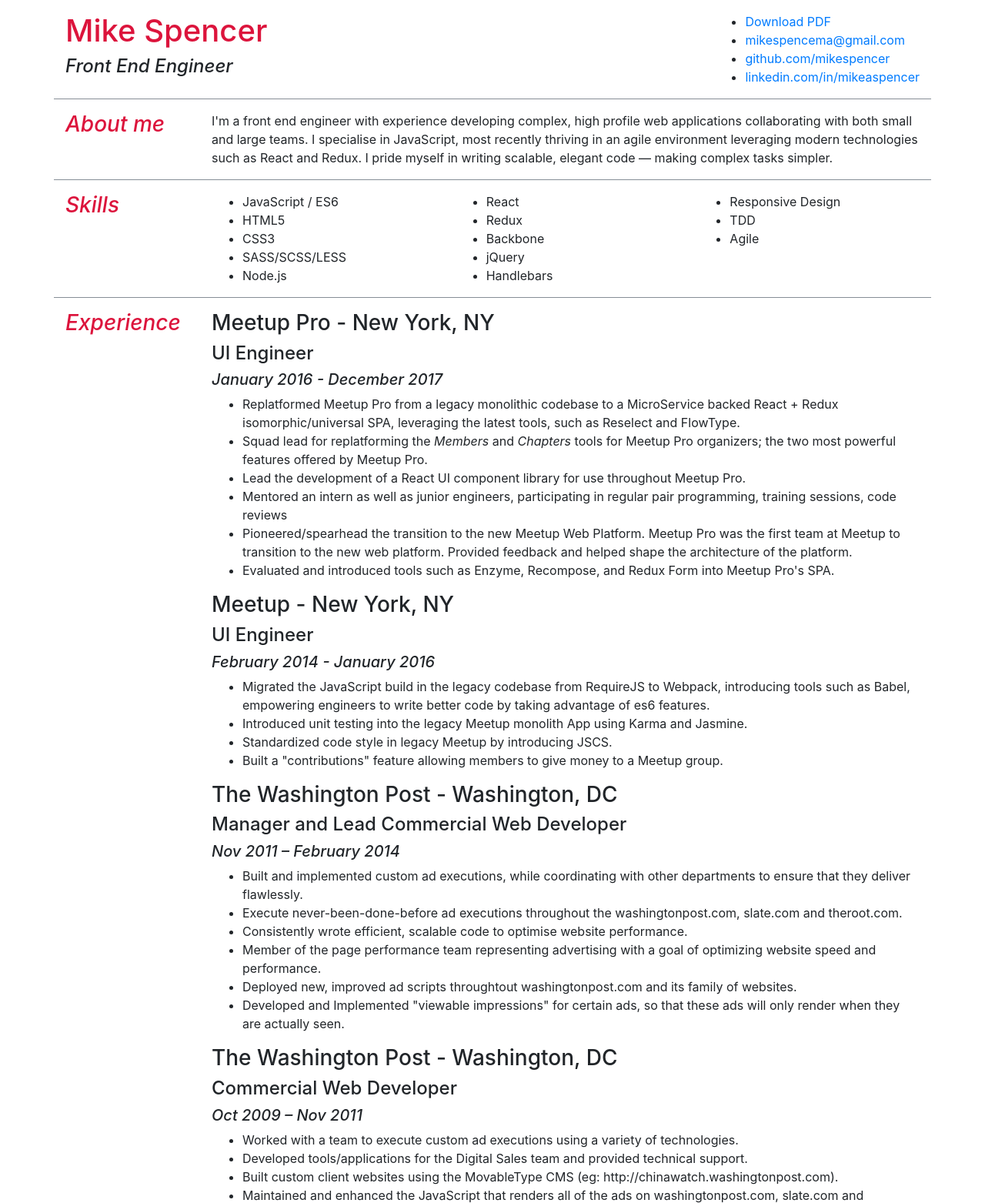
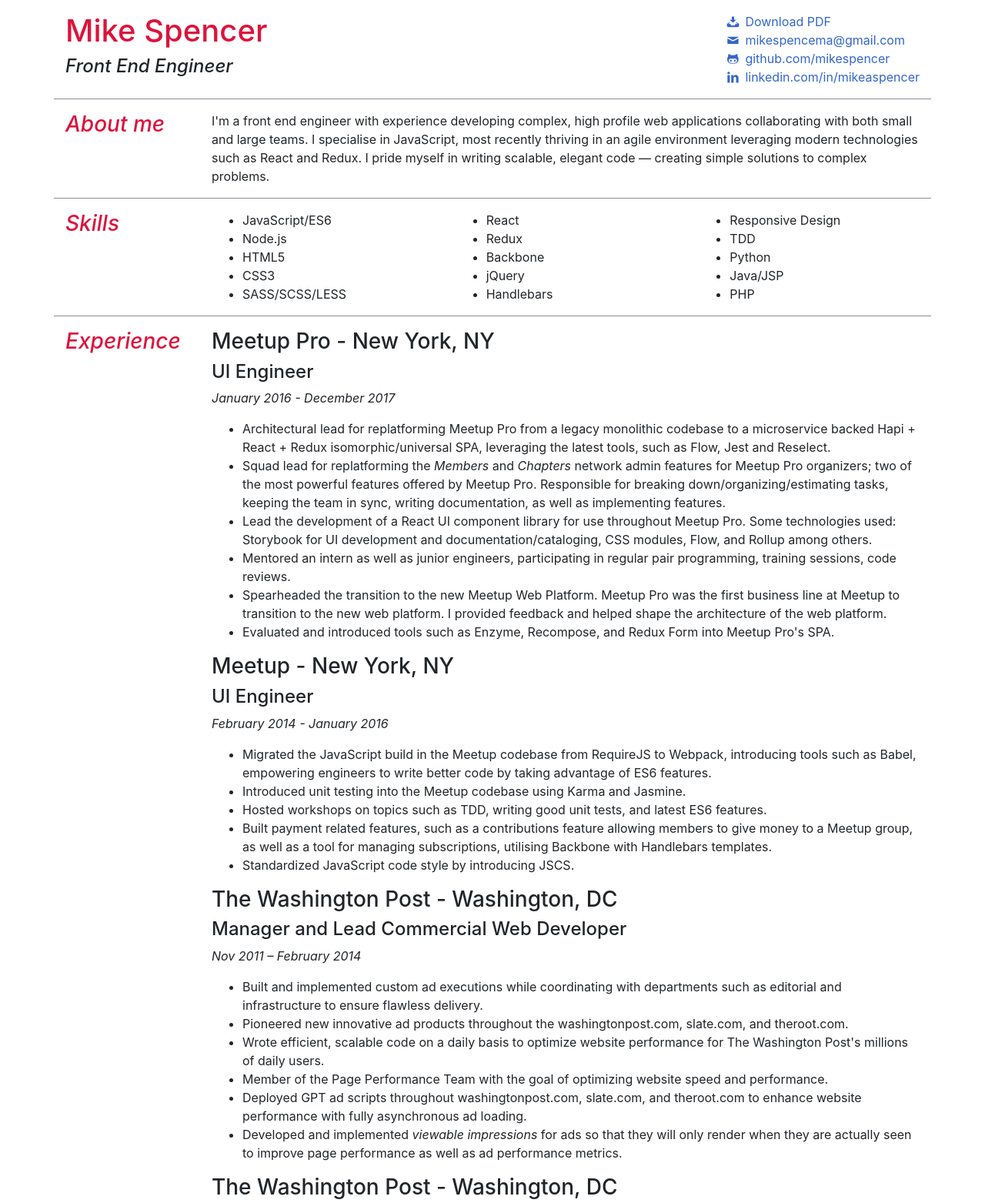
Before and after one commit to mikespencer/resume, a plain HTML site: page index.html in a window 1280 px wide. Shown: the top 1563 px of the page at 77% size. Drawn offline with nearby package versions, Linux system fonts and the light colour scheme.

Commit message:
Updates (#1)
* add fonts

* new files

* update res

```diff
--- /dev/null
+++ b/css/resume.css
@@ -0,0 +1,100 @@
+a {
+  color: #36c;
+}
+
+.border-bottom {
+  border-bottom: 1px solid #868e96;
+}
+
+.title-color-primary {
+  color: crimson;
+}
+
+.reset-list {
+  padding-left: 0;
+  list-style: none;
+}
+
+/* print */
+
+@media print {
+  .container {
+    max-width: 100%;
+  }
+  a {
+    color: #212529 !important;
+  }
+}
+
+.pagebreak {
+  page-break-before: always;
+}
+
+/* icon font*/
+
+@font-face {
+  font-family: 'fontello';
+  src: url('../font/fontello.eot?72596568');
+  src: url('../font/fontello.eot?72596568#iefix') format('embedded-opentype'),
+    url('../font/fontello.woff2?72596568') format('woff2'),
+    url('../font/fontello.woff?72596568') format('woff'),
+    url('../font/fontello.ttf?72596568') format('truetype'),
+    url('../font/fontello.svg?72596568#fontello') format('svg');
+  font-weight: normal;
+  font-style: normal;
+}
+/* Chrome hack: SVG is rendered more smooth in Windozze. 100% magic, uncomment if you need it. */
+/* Note, that will break hinting! In other OS-es font will be not as sharp as it could be */
+/*
+  @media screen and (-webkit-min-device-pixel-ratio:0) {
+    @font-face {
+      font-family: 'fontello';
+      src: url('../font/fontello.svg?72596568#fontello') format('svg');
+    }
+  }
+  */
+
+[class^='icon-']:before,
+[class*=' icon-']:before {
+  font-family: 'fontello';
+  font-style: normal;
+  font-weight: normal;
+  speak: none;
+
+  display: inline-block;
+  text-decoration: inherit;
+  width: 1rem;
+  margin-right: 0.5rem;
+  text-align: center;
+  /* opacity: .8; */
+
+  /* For safety - reset parent styles, that can break glyph codes*/
+  font-variant: normal;
+  text-transform: none;
+
+  /* fix buttons height, for twitter bootstrap */
+  line-height: 1rem;
+
+  /* you can be more comfortable with increased icons size */
+  /* font-size: 120%; */
+
+  /* Font smoothing. That was taken from TWBS */
+  -webkit-font-smoothing: antialiased;
+  -moz-osx-font-smoothing: grayscale;
+
+  /* Uncomment for 3D effect */
+  /* text-shadow: 1px 1px 1px rgba(127, 127, 127, 0.3); */
+}
+
+.icon-mail:before {
+  content: '\e800';
+} /* '' */
+.icon-download:before {
+  content: '\e801';
+} /* '' */
+.icon-github:before {
+  content: '\f300';
+} /* '' */
+.icon-linkedin:before {
+  content: '\f318';
+} /* '' */
--- a/index.html
+++ b/index.html
@@ -9,7 +9,7 @@
 
   <link rel="stylesheet" href="https://maxcdn.bootstrapcdn.com/bootstrap/4.0.0-beta.2/css/bootstrap.min.css" integrity="sha384-PsH8R72JQ3SOdhVi3uxftmaW6Vc51MKb0q5P2rRUpPvrszuE4W1povHYgTpBfshb"
     crossorigin="anonymous">
-    <link rel="stylesheet" href="./resume.css" />
+  <link rel="stylesheet" href="./css/resume.css" />
 </head>
 
 <body>
@@ -21,20 +21,28 @@
           <h4 class="font-italic">Front End Engineer</h4>
         </div>
       </div>
-            <div class="col-md-3 align-self-md-end">
+      <div class="col-md align-self-md-end">
         <div class="d-flex flex-row justify-content-md-end">
-                    <ul>
+          <ul class="reset-list">
             <li class="d-print-none">
-                            <a href="./resume.pdf" target="_blank">Download PDF</a>
+              <a href="./resume.pdf" target="_blank">
+                <span class="icon-download"></span>Download PDF
+              </a>
             </li>
             <li>
-                            <a href="mailto:mikespencema@gmail.com" target="_blank">mikespencema@gmail.com</a>
+              <a href="mailto:mikespencema@gmail.com" target="_blank">
+                <span class="icon-mail"></span>mikespencema@gmail.com
+              </a>
             </li>
             <li>
-                            <a href="http://github.com/mikespencer" target="_blank">github.com/mikespencer</a>
+              <a href="http://github.com/mikespencer" target="_blank">
+                <span class="icon-github"></span>github.com/mikespencer
+              </a>
             </li>
             <li>
-                            <a href="https://www.linkedin.com/in/mikeaspencer/" target="_blank">linkedin.com/in/mikeaspencer</a>
+              <a href="https://www.linkedin.com/in/mikeaspencer/" target="_blank">
+                <span class="icon-linkedin"></span>linkedin.com/in/mikeaspencer
+              </a>
             </li>
           </ul>
         </div>
@@ -49,9 +57,9 @@
       <div class="col-lg">
         <p>
           I'm a front end engineer with experience developing complex, high profile web applications collaborating with both small
-                    and large teams. I specialise in JavaScript, most recently thriving in an agile environment leveraging
-                    modern technologies such as React and Redux. I pride myself in writing scalable, elegant code &mdash;
-                    making complex tasks simpler.
+          and large teams. I specialise in JavaScript, most recently thriving in an agile environment leveraging modern technologies
+          such as React and Redux. I pride myself in writing scalable, elegant code &mdash; creating simple solutions to
+          complex problems.
         </p>
       </div>
     </section>
@@ -65,11 +73,11 @@
         <div class="row pb-3">
           <div class="col-sm">
             <ul class="mb-0">
-                            <li>JavaScript / ES6</li>
+              <li>JavaScript/ES6</li>
+              <li>Node.js</li>
               <li>HTML5</li>
               <li>CSS3</li>
               <li>SASS/SCSS/LESS</li>
-                            <li>Node.js</li>
             </ul>
           </div>
           <div class="col-sm">
@@ -85,7 +93,9 @@
             <ul class="mb-0">
               <li>Responsive Design</li>
               <li>TDD</li>
-                            <li>Agile</li>
+              <li>Python</li>
+              <li>Java/JSP</li>
+              <li>PHP</li>
             </ul>
           </div>
         </div>
@@ -101,126 +111,130 @@
         <div>
           <h3>Meetup Pro - New York, NY</h3>
           <h4>UI Engineer</h4>
-                    <h5 class="font-italic">January 2016 - December 2017</h5>
+          <p class="font-italic">January 2016 - December 2017</p>
           <ul>
             <li>
-                            Replatformed Meetup Pro from a legacy monolithic codebase to a MicroService backed React + Redux isomorphic/universal SPA,
-                            leveraging the latest tools, such as Reselect and FlowType.
+              Architectural lead for replatforming Meetup Pro from a legacy monolithic codebase to a microservice backed Hapi + React +
+              Redux isomorphic/universal SPA, leveraging the latest tools, such as Flow, Jest and Reselect.
             </li>
             <li>
               Squad lead for replatforming the
               <em>Members</em> and
-                            <em>Chapters</em> tools for Meetup Pro organizers; the two most powerful features offered by Meetup
-                            Pro.
+              <em>Chapters</em> network admin features for Meetup Pro organizers; two of the most powerful features offered by
+              Meetup Pro. Responsible for breaking down/organizing/estimating tasks, keeping the team in sync, writing documentation,
+              as well as implementing features.
             </li>
             <li>
-                            Lead the development of a React UI component library for use throughout Meetup Pro.
-                            <!-- <em>(Storybook, Flow, React, Recompose, rollup, css modules)</em> -->
+              Lead the development of a React UI component library for use throughout Meetup Pro. Some technologies used: Storybook for
+              UI development and documentation/cataloging, CSS modules, Flow, and Rollup among others.
             </li>
             <li>
-                            Mentored an intern as well as junior engineers, participating in regular pair programming, training sessions, code reviews
+              Mentored an intern as well as junior engineers, participating in regular pair programming, training sessions, code reviews.
             </li>
             <li>
-                            Pioneered/spearhead the transition to the new Meetup Web Platform. Meetup Pro was the first team at Meetup to transition
-                            to the new web platform. Provided feedback and helped shape the architecture of the platform.
+              Spearheaded the transition to the new Meetup Web Platform. Meetup Pro was the first business line at Meetup to transition
+              to the new web platform. I provided feedback and helped shape the architecture of the web platform.
             </li>
             <li>
               Evaluated and introduced tools such as Enzyme, Recompose, and Redux Form into Meetup Pro's SPA.
             </li>
-                        <!-- <li>
-                            <b>Technologies Used:</b>
-                            <em>React, Redux, Flow, Reselect, Recompose, Vanilla JS</em>
-                        </li> -->
           </ul>
         </div>
 
         <div>
           <h3>Meetup - New York, NY</h3>
           <h4>UI Engineer</h4>
-                    <h5 class="font-italic">February 2014 - January 2016</h5>
+          <p class="font-italic">February 2014 - January 2016</p>
           <ul>
             <li>
-                            Migrated the JavaScript build in the legacy codebase from RequireJS to Webpack, introducing tools such as Babel, empowering
-                            engineers to write better code by taking advantage of es6 features.
+              Migrated the JavaScript build in the Meetup codebase from RequireJS to Webpack, introducing tools such as Babel, empowering
+              engineers to write better code by taking advantage of ES6 features.
             </li>
             <li>
-                            Introduced unit testing into the legacy Meetup monolith App using Karma and Jasmine.
+              Introduced unit testing into the Meetup codebase using Karma and Jasmine.
             </li>
             <li>
-                            Standardized code style in legacy Meetup by introducing JSCS.
+              Hosted workshops on topics such as TDD, writing good unit tests, and latest ES6 features.
             </li>
             <li>
-                            Built a "contributions" feature allowing members to give money to a Meetup group.
+              Built payment related features, such as a contributions feature allowing members to give money to a Meetup group, as well
+              as a tool for managing subscriptions, utilising Backbone with Handlebars templates.
             </li>
-                        <!-- <li>
-                            <b>Technologies Used:</b>
-                            <em>Python, Backbone, Vanilla JS, jQuery, Java, JSP, Handlebars</em>
-                        </li> -->
+            <li>
+              Standardized JavaScript code style by introducing JSCS.
+            </li>
           </ul>
         </div>
 
         <div>
           <h3>The Washington Post - Washington, DC</h3>
           <h4>Manager and Lead Commercial Web Developer</h4>
-                    <h5 class="font-italic">Nov 2011 – February 2014</h5>
+          <p class="font-italic">Nov 2011 – February 2014</p>
           <ul>
             <li>
-                            Built and implemented custom ad executions, while coordinating with other departments to ensure that they deliver flawlessly.
+              Built and implemented custom ad executions while coordinating with departments such as editorial and infrastructure to ensure
+              flawless delivery.
             </li>
             <li>
-                            Execute never-been-done-before ad executions throughout the washingtonpost.com, slate.com and theroot.com.
+              Pioneered new innovative ad products throughout the washingtonpost.com, slate.com, and theroot.com.
             </li>
             <li>
-                            Consistently wrote efficient, scalable code to optimise website performance.
+              Wrote efficient, scalable code on a daily basis to optimize website performance for The Washington Post's millions of daily
+              users.
             </li>
             <li>
-                            Member of the page performance team representing advertising with a goal of optimizing website speed and performance.
+              Member of the Page Performance Team with the goal of optimizing website speed and performance.
             </li>
             <li>
-                            Deployed new, improved ad scripts throughtout washingtonpost.com and its family of websites.
+              Deployed GPT ad scripts throughout washingtonpost.com, slate.com, and theroot.com to enhance website performance with fully
+              asynchronous ad loading.
             </li>
             <li>
-                            Developed and Implemented "viewable impressions" for certain ads, so that these ads will only render when they are actually
-                            seen.
+              Developed and implemented
+              <em>viewable impressions</em> for ads so that they will only render when they are actually seen to improve page
+              performance as well as ad performance metrics.
             </li>
           </ul>
         </div>
         <div>
           <h3>The Washington Post - Washington, DC</h3>
           <h4>Commercial Web Developer</h4>
-                    <h5 class="font-italic">Oct 2009 – Nov 2011</h5>
+          <p class="font-italic">Oct 2009 – Nov 2011</p>
           <ul>
             <li>
-                            Worked with a team to execute custom ad executions using a variety of technologies.
+              Worked as part of a team to develop custom ad executions.
             </li>
             <li>
               Developed tools/applications for the Digital Sales team and provided technical support.
             </li>
             <li>
-                            Built custom client websites using the MovableType CMS (eg: http://chinawatch.washingtonpost.com).
+              Built custom client websites using the MovableType CMS, such as China Daily’s ChinaWatch.
             </li>
             <li>
-                            Maintained and enhanced the JavaScript that renders all of the ads on washingtonpost.com, slate.com and theroot.com.
+              Maintained and enhanced the JavaScript that renders all of the ads on washingtonpost.com, slate.com, and theroot.com.
             </li>
             <li>
-                            Debugged issues with 3rd party creative code. Built a scalable, light-weight, dynamic Flash video player that is now the
-                            standard video player in custom ads built in-house (https://github.com/mikespencer/vidplayer).
+              Debugged issues with 3rd party creative code.
             </li>
             <li>
-                            Developed a tool to quickly and easily produce code for ad placements (http://ads.washingtonpost.com/acg).
+              Built a scalable, lightweight, dynamic Flash video player that became the standard video player in custom ad units built
+              in-house.
+            </li>
+            <li>
+              Developed a tool to quickly and easily generate code for ad placements.
             </li>
           </ul>
         </div>
-                <div>
+        <!-- <div>
                     <h3>Freelance</h3>
                     <h4>Web Developer</h4>
-                    <h5 class="font-italic">May 2009 – Oct 2009</h5>
+                    <p class="font-italic">May 2009 – Oct 2009</p>
                     <ul>
                         <li>
                             Developed and maintained the HTML/CSS/JavaScript on a handful of websites.
                         </li>
                     </ul>
-                </div>
+                </div> -->
       </div>
     </section>
     <section class="row mb-3">
@@ -232,11 +246,18 @@
       <div class="col-lg">
         <h3>B.S.Interactive Media, School of Media Arts &amp; Design</h3>
         <h4>James Madison University - Harrisonburg, VA</h4>
-                <h5 class="font-italic">Aug 2005 – May 2009</h5>
-                <p>
-                    Focused mainly on front end web development, such as HTML, CSS and JavaScript, as well as the Adobe CS including Flash and
-                    ActionScript programming. I also completed Computer Sciences classes focusing on OOP and Java.
-                </p>
+        <p class="font-italic">Aug 2005 – May 2009</p>
+        <ul>
+          <li>
+            Focused on front-end web development such as HTML, CSS and JavaScript.
+          </li>
+          <li>
+            Completed Computer Science classes covering OOP and Java.
+          </li>
+          <li>
+            Studied Adobe CS including Flash and ActionScript programming.
+          </li>
+        </ul>
       </div>
     </section>
   </main>
--- a/resume.css
+++ /dev/null
@@ -1,26 +0,0 @@
-.border-bottom {
-  border-bottom: 1px solid #868e96;
-}
-
-/* .container-fluid {
-  max-width: 960px;
-}
-
-@media (min-width: 1200px) {
-  .container-fluid {
-    max-width: 1140px;
-  }
-} */
-
-@media print {
-  .container {
-    max-width: 100%;
-  }
-  a {
-    color: #212529 !important;
-  }
-}
-
-.title-color-primary {
-  color: crimson;
-}
```
Also changed, not shown: font/fontello.ttf (added), font/fontello.woff (added), font/fontello.woff2 (added), 5 other files. Lines whose indentation alone changed are shown as unchanged.
